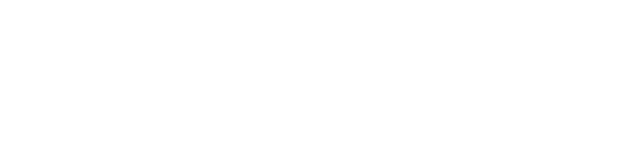
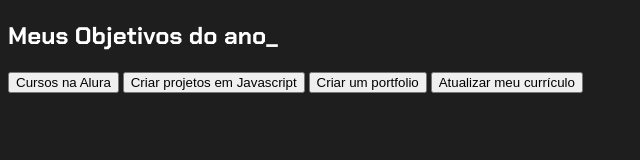
Before and after one commit to matheustorquato/Projeto-de-vida-organizando-objetivos-futuros-com-matem-tica-aplicada, a plain HTML site: page index.html in a window 1280 px wide. Shown: the whole page, without its empty margins (0-640 px from the left). Drawn offline with Linux system fonts and the light colour scheme.

Commit message:
Add files via upload

```diff
--- a/index.html
+++ b/index.html
@@ -1,11 +1,22 @@
 <!DOCTYPE html>
-<html lang="en">
+<html lang="pt-br">
+
 <head>
     <meta charset="UTF-8">
     <meta name="viewport" content="width=device-width, initial-scale=1.0">
-    <title>Document</title>
+    <title>Meus objetivos do ano</title>
+    <link rel="stylesheet" href="style.css">
 </head>
+
 <body>
-
+    <section class="conteudo-principal">
+        <h2 class="titulo-principal">Meus Objetivos do ano<span>_</span></h2>
+        <div class="botoes">
+            <button class="botao">Cursos na Alura</button>
+            <button class="botao">Criar projetos em Javascript</button>
+            <button class="botao">Criar um portfolio</button>
+            <button class="botao">Atualizar meu currículo</button>
+        </div>
+    </section>
 </body>
 </html>
--- a/style.css
+++ b/style.css
@@ -0,0 +1,16 @@
+@import url('https://fonts.googleapis.com/css2?family=Chakra+Petch:wght@400;700&display=swap');
+
+:root {
+    --cor-de-fundo: #1E1E1E;
+    --verde: #6FFF57;
+    --branco: #FFFFFF;
+    --botao-ativo: #3A375E;
+    --botao-inativo: rgba(58, 55, 94, 0.5);
+    --texto-fundo: rgba(58, 55, 94, 0.3);
+}
+
+body {
+    background-color: var(--cor-de-fundo);
+    color: var(--branco);
+    font-family: 'Chakra Petch', sans-serif;
+}
```
